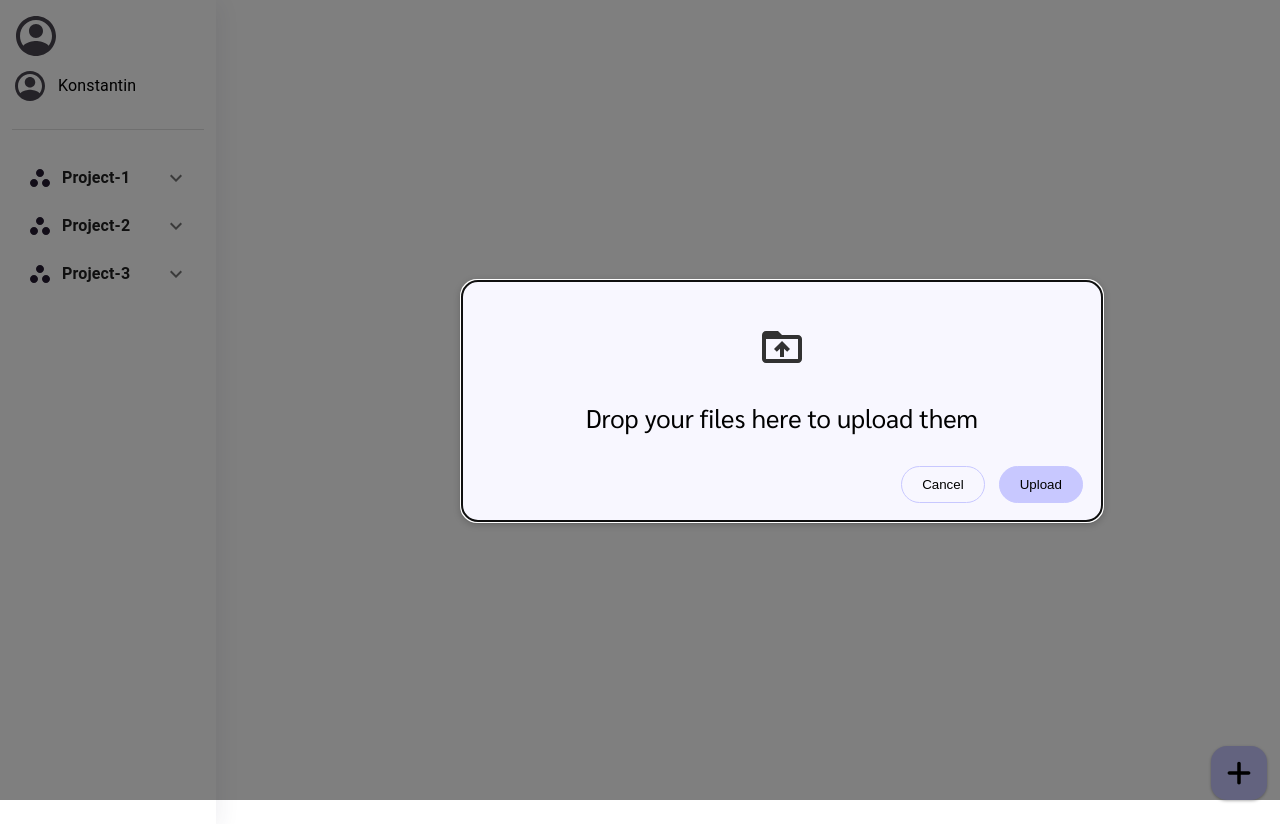
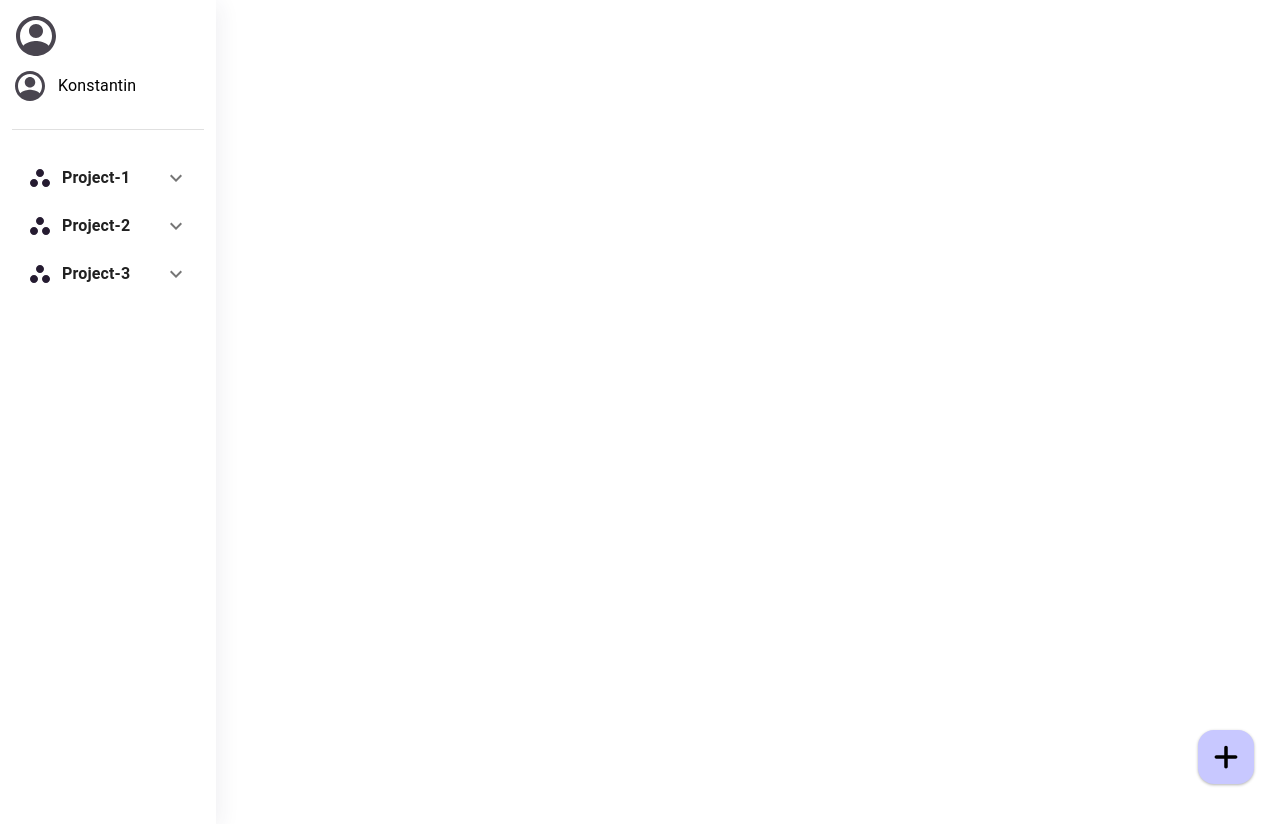
Before and after one commit to alexmehandzhiyska/MarkIt-FE, a React (Create React App) app: page /upload in a window 1280 px wide. Built offline with nearby package versions, Linux system fonts and the light colour scheme.

Commit message:
fix: file upload design

```diff
--- a/src/components/file-upload/FileUpload.jsx
+++ b/src/components/file-upload/FileUpload.jsx
@@ -6,7 +6,7 @@ import uploadIcon from "../../assets/upload-icon.svg";
 import styles from './FileUpload.module.css';
 import { Modal } from "@mui/material";
 
-const FileUpload = ({ setAddPopupShown, setAdditionalBtnsShown }) => {
+const FileUpload = ({ addPopupShown, setAddPopupShown, setAdditionalBtnsShown }) => {
     const navigate = useNavigate();
     const fileRef = useRef(null);
 
@@ -16,11 +16,12 @@ const FileUpload = ({ setAddPopupShown, setAdditionalBtnsShown }) => {
 
         const formData = new FormData();
         formData.append('file', file);
+        setAddPopupShown(false);
+        setAdditionalBtnsShown(false);
 
         fileService.uploadFile(formData)
             .then(res => {
                 console.log(res.analysis);
-                setAddPopupShown(false);
                 setAdditionalBtnsShown(false);
                 navigate('/');
             })
@@ -30,7 +31,7 @@ const FileUpload = ({ setAddPopupShown, setAdditionalBtnsShown }) => {
     }
 
     return (
-        <Modal open={true}>
+        <Modal open={addPopupShown}>
             <section className={`${styles.fileUploadContainer} ${styles.modalView}`}>
                 <form onSubmit={submitFile} className={styles.alignElements}>
                     <img src={uploadIcon} alt="Upload folder icon" onClick={() => fileRef.current.click()} />
--- a/src/components/layout/footer/Footer.jsx
+++ b/src/components/layout/footer/Footer.jsx
@@ -15,7 +15,7 @@ const Footer = () => {
 
     return (
         <>
-            {addPopupShown && <FileUpload setAddPopupShown={setAddPopupShown} setAdditionalBtnsShown={setAdditionalBtnsShown}></FileUpload>}
+            {addPopupShown && <FileUpload addPopupShown={addPopupShown} setAddPopupShown={setAddPopupShown} setAdditionalBtnsShown={setAdditionalBtnsShown}></FileUpload>}
 
             <footer>
                 <section className={styles.additionalBtnsContainer}>
--- a/src/components/layout/footer/Footer.module.css
+++ b/src/components/layout/footer/Footer.module.css
@@ -1,8 +1,9 @@
 footer {
     display: flex;
-    right: 1%;
+    flex-direction: column;
     position: absolute;
-    bottom: 0;
+    right: 2%;
+    bottom: 2%;
 }
 
 .additionalBtnsContainer {
@@ -20,6 +21,7 @@ footer {
     font-size: 1.75rem;
     background-color: #C8C8FF;
     padding: 13px;
+    margin-top: 10px;
     border-radius: 16px;
     box-shadow: 0 1px 3px rgba(0, 0, 0, 0.3);
 }
```
